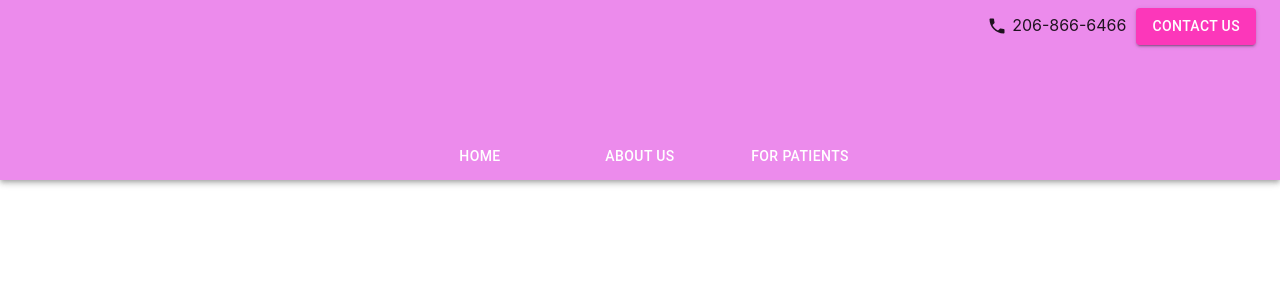
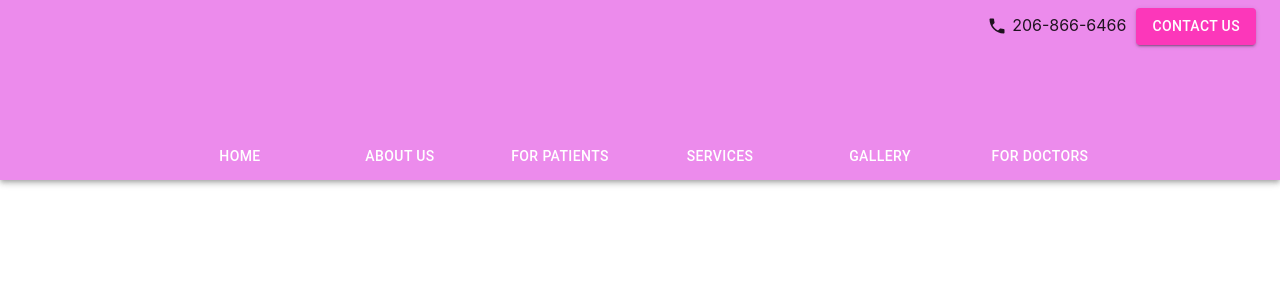
Before and after one commit to jambao24/bergin-prosthodontics, a React (Create React App) app: page / in a window 1280 px wide. Shown: the top 300 px of the page. Built offline with nearby package versions, Linux system fonts and the light colour scheme.

Commit message:
Added more tabs and refactor imports

```diff
--- a/src/components/Navigation/TabDropdown/TabDropdown.js
+++ b/src/components/Navigation/TabDropdown/TabDropdown.js
@@ -1,28 +1,27 @@
 import React, { Component } from "react";
 import "./TabDropdown.css";
-import {
-  AppBar,
-  Paper,
-  Tabs,
-  Tab,
-  Popper,
-  MenuList,
-  MenuItem,
-} from "@material-ui/core";
+import { AppBar, Paper, Tabs, Tab, Popper, MenuList, MenuItem} from "@material-ui/core";
+
+const HomeItems = ["Home 1", "Home 2", "Home 3"];
+const AboutUsItems = ["AboutUs 1", "AboutUs 2", "AboutUs 3"];
+const ForPatientsItems = ["ForPatients 1", "ForPatients 2", "ForPatients 3"];
+const ServicesItems = ["Services 1", "Services 2", "Services 3"];
+const ForDoctorsItems = ["ForDoctors 1", "ForDoctors 2", "ForDoctors 3"];
 
 const tabs = [
-  { key: 0, pathName: "/test", label: "Home" },
-  { key: 1, pathName: "/test", label: "About Us" },
-  { key: 2, pathName: "/test", label: "For Patients" }
+  { key: 0, pathName: "/test", label: "Home", items: HomeItems },
+  { key: 1, pathName: "/test", label: "About Us", items: AboutUsItems },
+  { key: 2, pathName: "/test", label: "For Patients", items: ForPatientsItems },
+  { key: 3, pathName: "/test", label: "Services", items: ServicesItems },
+  { key: 4, pathName: "/test", label: "Gallery", items: [] },
+  { key: 5, pathName: "/test", label: "For Doctors", items: ForDoctorsItems }
 ];
-
-const subItems = ["Item 1", "Item 2", "Item 3"];
 
 class TabDropdown extends Component {
   state = {
     tabIndex: 0,
     showDropdown: false,
-    anchorEl: null
+    targetTabElement: null
   };
 
   showDropdown = (index, event) => {
@@ -30,7 +29,7 @@ class TabDropdown extends Component {
 
     this.setState({
       showDropdown: true,
-      anchorEl: currentTarget,
+      targetTabElement: currentTarget,
       tabIndex: index
     });
   };
@@ -38,12 +37,12 @@ class TabDropdown extends Component {
   hideDropdown = () => {
     this.setState({
       showDropdown: false,
-      anchorEl: null
+      targetTabElement: null
     });
   };
 
   render() {
-    const { anchorEl, showDropdown, tabIndex } = this.state;
+    const { targetTabElement, showDropdown, tabIndex } = this.state;
 
     return (
       <div onMouseLeave={this.hideDropdown}>
@@ -66,10 +65,10 @@ class TabDropdown extends Component {
               ))}
             </Tabs>
 
-            <Popper open={showDropdown} anchorEl={anchorEl} id="menu-list-grow">
+            <Popper open={showDropdown} anchorEl={targetTabElement} id="menu-list-grow">
               <Paper>
                 <MenuList>
-                  {subItems.map((item, index) => (
+                  {tabs[tabIndex].items.map((item, index) => (
                     <MenuItem key={index} onClick={this.handleMenuClose}>
                       {item}
                     </MenuItem>
```
